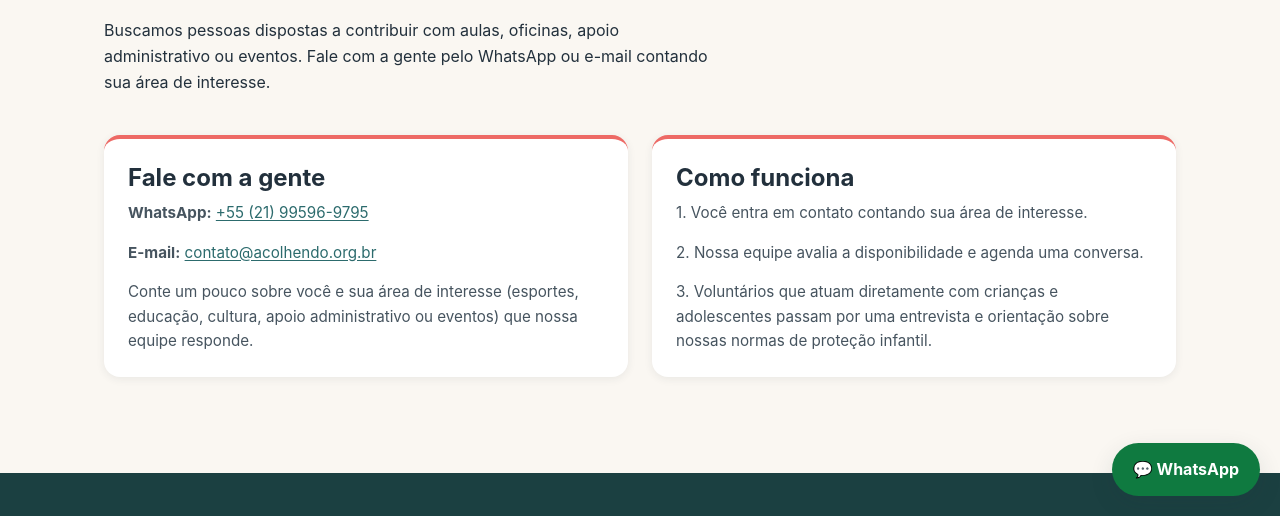
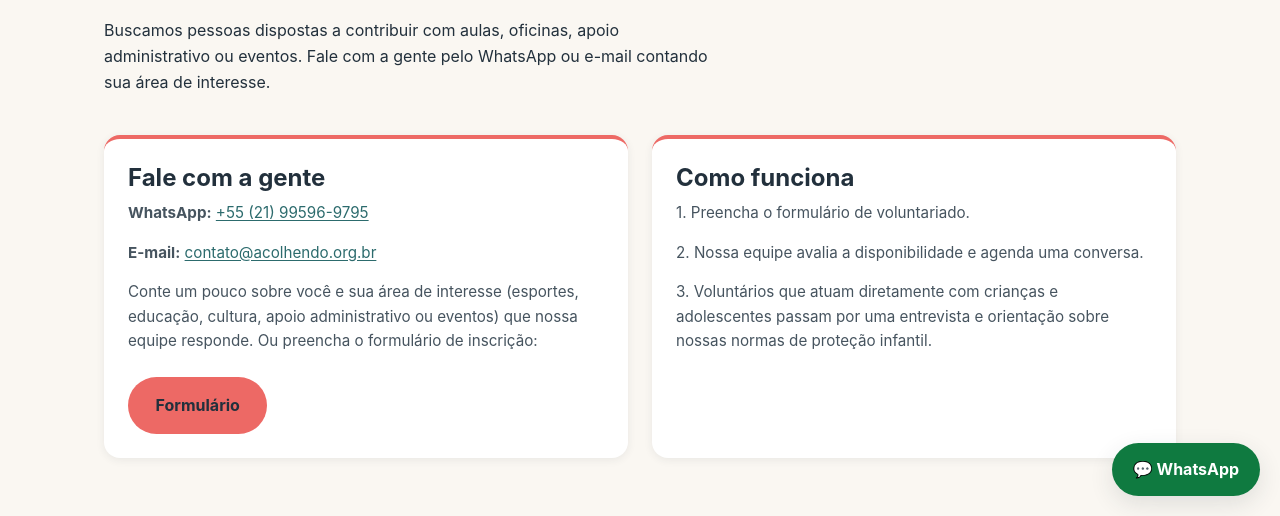
Before and after one commit to Zero-Kng/projeto-acolher-2, a plain HTML site: page voluntariado.html in a window 1280 px wide. Shown: the part 284-800 px from the top of the page. Drawn offline with Linux system fonts and the light colour scheme.

Commit message:
Feito um botão que direciona para o formulário de volutariado.

```diff
--- a/voluntariado.html
+++ b/voluntariado.html
@@ -45,11 +45,14 @@
           <h3>Fale com a gente</h3>
           <p><strong>WhatsApp:</strong> <a href="https://wa.me/5521995969795" target="_blank" rel="noopener">+55 (21) 99596-9795</a></p>
           <p><strong>E-mail:</strong> <a href="mailto:contato@acolhendo.org.br">contato@acolhendo.org.br</a></p>
-          <p class="form-note" style="margin-bottom: 0;">Conte um pouco sobre você e sua área de interesse (esportes, educação, cultura, apoio administrativo ou eventos) que nossa equipe responde.</p>
+          <p class="form-note" style="margin-bottom: 0;">Conte um pouco sobre você e sua área de interesse (esportes, educação, cultura, apoio administrativo ou eventos) que nossa equipe responde. Ou preencha o formulário de inscrição:</p>
+          <div class="hero-actions">
+            <a class="btn btn-primary" href="https://docs.google.com/forms/d/e/1FAIpQLSdyGZuEN7mpU0RoaSwScMBtwX6t0MUxlcTlxe80oLY3aYETLw/closedform" target="_blank" rel="noopener">Formulário</a>
+          </div>
         </div>
         <div class="card">
           <h3>Como funciona</h3>
-          <p>1. Você entra em contato contando sua área de interesse.</p>
+          <p>1. Preencha o formulário de voluntariado.</p>
           <p>2. Nossa equipe avalia a disponibilidade e agenda uma conversa.</p>
           <p style="margin-bottom: 0;">3. Voluntários que atuam diretamente com crianças e adolescentes passam por uma entrevista e orientação sobre nossas normas de proteção infantil.</p>
         </div>
```
